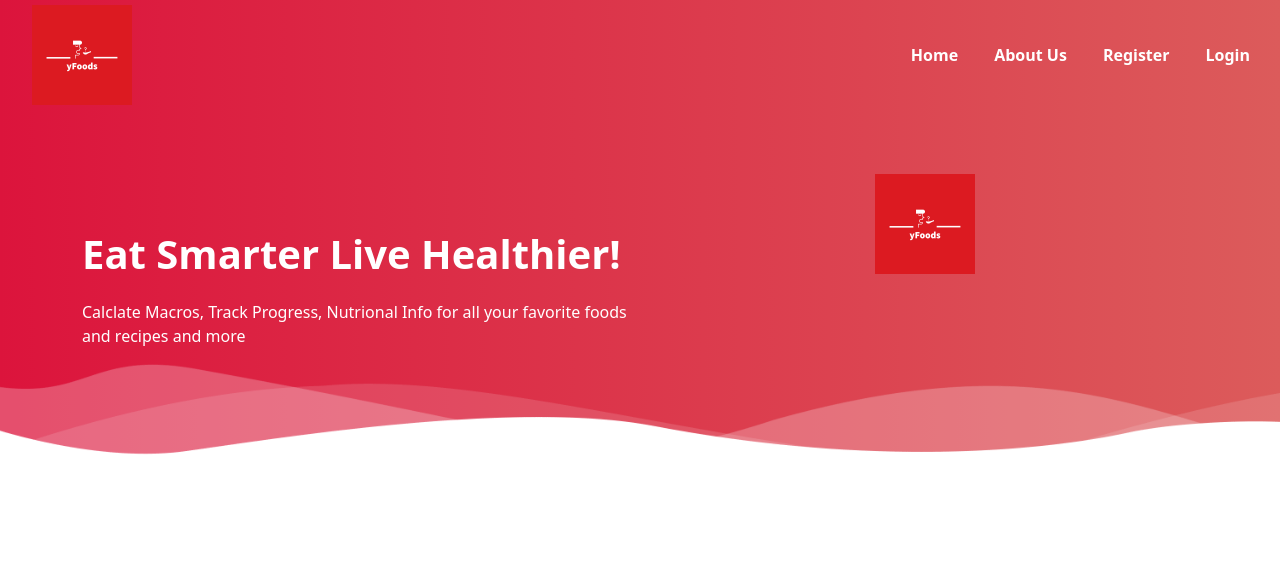
After one commit to KevinShah05/IT-490, a PHP site: page / in a window 1280 px wide. The commit adds this page. Shown: the top 572 px of the page. Run offline with PHP 8.4, Linux system fonts and the light colour scheme.

Commit message:
adding updated files

```diff
--- a/Frontend/SeedFiles/RabbitMQ-DB.ini
+++ b/Frontend/SeedFiles/RabbitMQ-DB.ini
@@ -1,5 +1,6 @@
 [testServer]
-BROKER_HOST = 192.168.195.101
+BROKER_HOST = 127.0.0.1
+#BROKER_HOST = 192.168.195.101
 BROKER_PORT = 5672
 USER = admin
 PASSWORD = admin
--- /dev/null
+++ b/Frontend/SeedFiles/host.ini
@@ -0,0 +1,4 @@
+host=testServer
+port=5672
+login=admin
+password=admin
--- /dev/null
+++ b/Frontend/index.html
@@ -0,0 +1,82 @@
+<!doctype html>
+<html lang="en">
+
+<head>
+  <title>yFoods</title>
+  <!-- Required meta tags -->
+  <meta charset="utf-8">
+  <meta name="viewport" content="width=device-width, initial-scale=1, shrink-to-fit=no">
+  <link rel="stylesheet" href="style.css">
+  <!-- Bootstrap CSS v5.2.1 -->
+  <link href="https://cdn.jsdelivr.net/npm/bootstrap@5.2.1/dist/css/bootstrap.min.css" rel="stylesheet"
+    integrity="sha384-iYQeCzEYFbKjA/T2uDLTpkwGzCiq6soy8tYaI1GyVh/UjpbCx/TYkiZhlZB6+fzT" crossorigin="anonymous">
+
+</head>
+
+<body>
+  <header>
+    <section id="nav-bar">
+
+      <nav class="navbar navbar-expand-lg navbar-light">
+      <div class="container-fluid">
+        <a class="navbar-brand" href="#"> <img src="Images/yFoodsLogo2.png"></a>
+        <button class="navbar-toggler" type="button" data-bs-toggle="collapse" data-bs-target="#navbarNav" aria-controls="navbarNav" aria-expanded="false" aria-label="Toggle navigation">
+          <span class="navbar-toggler-icon"></span>
+        </button>
+        <div class="collapse navbar-collapse" id="navbarNav">
+          <ul class="navbar-nav ms-auto">
+            <li class="nav-item">
+              <a class="nav-link" aria-current="page" href="index.html">Home</a>
+            </li>
+            <li class="nav-item">
+              <a class="nav-link" href="#">About Us</a>
+            </li>
+            <li class="nav-item">
+              <a class="nav-link" href="HTML-CSSJS/registration.php">Register</a>
+            </li>
+            <li class="nav-item">
+              <a class="nav-link" href="HTML-CSSJS/login.html">Login</a>
+            </li>
+          </ul>
+        </div>
+      </div>
+    </nav>
+    </section>
+  </header>
+
+  <main>
+    <!------------------Banner Section----------------->
+
+    <section id="banner">
+      <div class="container">
+        <div class="row">
+          <div class="col-md-6">
+            <p class="title">Eat Smarter Live Healthier!</p>
+            <p>Calclate Macros, Track Progress, Nutrional Info for all your
+              favorite foods and recipes and more
+            </p>
+          </div>
+          <div class="col-md-6 text-center">
+            <img src="Images/yFoodsLogo2.png" class="img-fluid">
+          </div>
+        </div>
+      </div>
+
+      <img src="Images/main-divider.png" class="bottom-img">
+
+    </section>
+  </main>
+  <footer>
+    <!-- place footer here -->
+  </footer>
+  <!-- Bootstrap JavaScript Libraries -->
+  <script src="https://cdn.jsdelivr.net/npm/@popperjs/core@2.11.6/dist/umd/popper.min.js"
+    integrity="sha384-oBqDVmMz9ATKxIep9tiCxS/Z9fNfEXiDAYTujMAeBAsjFuCZSmKbSSUnQlmh/jp3" crossorigin="anonymous">
+  </script>
+
+  <script src="https://cdn.jsdelivr.net/npm/bootstrap@5.2.1/dist/js/bootstrap.min.js"
+    integrity="sha384-7VPbUDkoPSGFnVtYi0QogXtr74QeVeeIs99Qfg5YCF+TidwNdjvaKZX19NZ/e6oz" crossorigin="anonymous">
+  </script>
+</body>
+
+</html>
```
Also changed, not shown: Frontend/PHP/RabbitMQClient.php (+6 -6 lines).
